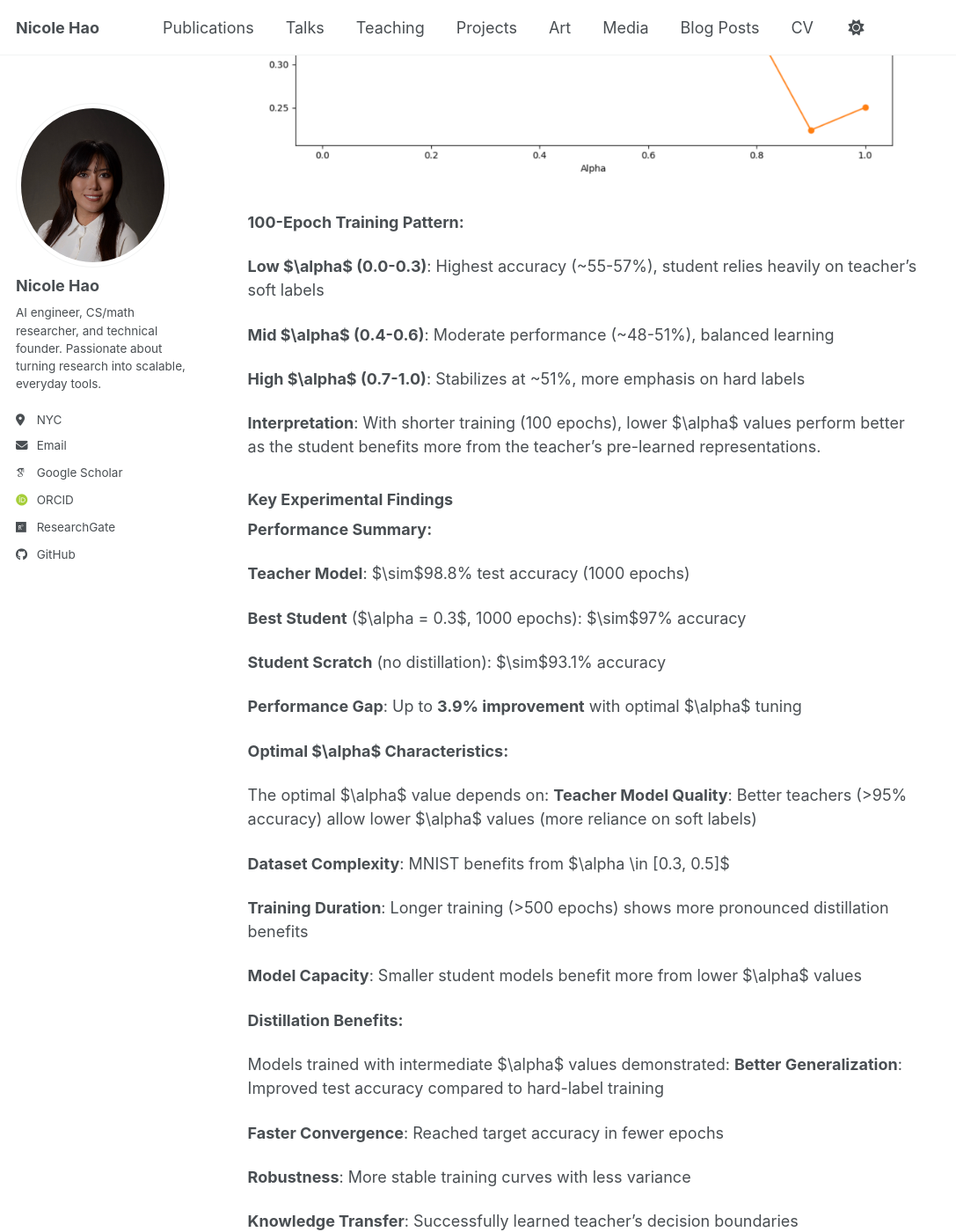
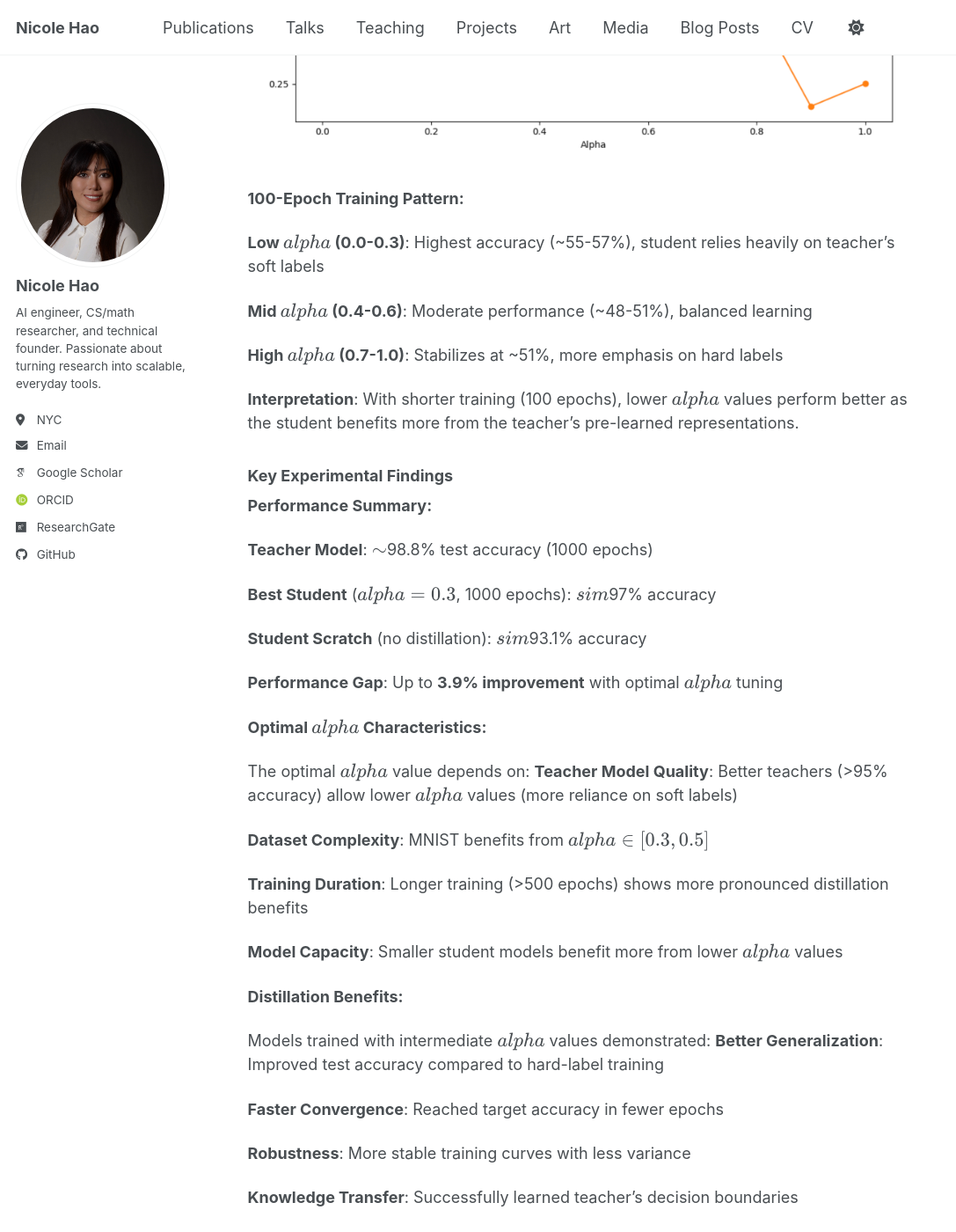
Before and after one commit to nicolehao34/nicolehao34.github.io, a Jekyll site: the page built from _portfolio/knowledge-distillation-alpha.md, in a window 1280 px wide and 1400 px high, scrolled down 7854 px. Shown: the whole window at 88% size, without its empty margins (0-1087 px from the left). Built offline with Jekyll 4.4.1, drawn with Linux system fonts in a browser that asks for light colours; some web fonts are replaced; a script bundle is joined from its source files by our own code; library files that are not in the unit come from our copies; some of the changed text lies outside the part shown.

Commit message:
Fix LaTeX formatting for alpha parameter in knowledge distillation documentation and update Sobolev spaces definition for consistency

```diff
--- a/_portfolio/knowledge-distillation-alpha.md
+++ b/_portfolio/knowledge-distillation-alpha.md
@@ -68,12 +68,12 @@ $$
 **Teacher Model**:
 * 2-layer CNN with 256 and 512 filters
 * Trained for 1000 epochs
-* Achieved \(\sim\)98.8% test accuracy
+* Achieved \\(\sim\\)98.8% test accuracy
 
 **Student Model**:
 * Lightweight 2-layer CNN with 16 and 32 filters
 * Trained for 100 epochs
-* Various \(\alpha\) values tested
+* Various \\(\alpha\\) values tested
 
 ## Experimental Setup
 
@@ -83,7 +83,7 @@ The distillation process follows a teacher-student paradigm where knowledge is t
 
 ![Knowledge Distillation Architecture]({{ base_path }}/images/Projects/KDStructure.jpg)
 
-The teacher model generates soft predictions that encode richer information than hard labels, including uncertainty and class relationships. The student learns from both these soft targets and the ground-truth labels, weighted by the \(\alpha\) parameter.
+The teacher model generates soft predictions that encode richer information than hard labels, including uncertainty and class relationships. The student learns from both these soft targets and the ground-truth labels, weighted by the \\(\alpha\\) parameter.
 
 ## Experimental Results
 
@@ -103,10 +103,10 @@ The teacher model generates soft predictions that encode richer information than
 
 **Key Observations:**
 
-* **Student with Distillation** (Orange line): Shows consistently higher accuracy across most \(\alpha\) values compared to training from scratch
+* **Student with Distillation** (Orange line): Shows consistently higher accuracy across most \\(\alpha\\) values compared to training from scratch
 * **Student Scratch** (Blue line): Baseline performance without teacher guidance
-* **Optimal Range**: \(\alpha \in [0.0, 0.5]\) demonstrates the strongest performance improvement
-* **Performance Drop**: At \(\alpha = 1.0\) (hard labels only), the student performs significantly worse, validating the benefit of soft label guidance
+* **Optimal Range**: \\(\alpha \in [0.0, 0.5]\\) demonstrates the strongest performance improvement
+* **Performance Drop**: At \\(\alpha = 1.0\\) (hard labels only), the student performs significantly worse, validating the benefit of soft label guidance
 
 ### Multi-Epoch Analysis
 
@@ -116,13 +116,13 @@ Comparing performance across different training durations (100, 300, 500, and 10
 
 **Critical Findings:**
 
-1. **100 Epochs** (Blue): Baseline performance, relatively stable across \(\alpha\) values
+1. **100 Epochs** (Blue): Baseline performance, relatively stable across \\(\alpha\\) values
 2. **300 Epochs** (Orange): Slight improvement over 100 epochs
 3. **500 Epochs** (Green): Noticeable performance gains, especially in mid-range \\(\alpha\\) values
 4. **1000 Epochs** (Red): Best overall performance
    - Maintains high accuracy (~96%) for \\(\alpha \in [0.0, 0.8]\\)
    - Dramatic drop at \\(\alpha = 1.0\\) (~93%), showing pure hard-label training is suboptimal
-   - **Peak performance at \\(\alpha = 0.3\\)**: Achieves ~97% accuracy
+   - **Peak performance at \\( \alpha = 0.3 \\)**: Achieves ~97% accuracy
 
 **Key Insight**: Longer training amplifies the benefits of knowledge distillation, with optimal \\(\alpha\\) values (\\(0.3-0.5\\)) showing the most significant improvements.
 
@@ -158,40 +158,40 @@ This unusual pattern suggests the student model requires significant training to
 
 **100-Epoch Training Pattern:**
 
-**Low $\\\\alpha$ (0.0-0.3)**: Highest accuracy (~55-57%), student relies heavily on teacher's soft labels
+**Low \\(alpha\\) (0.0-0.3)**: Highest accuracy (~55-57%), student relies heavily on teacher's soft labels
 
-**Mid $\\\\alpha$ (0.4-0.6)**: Moderate performance (~48-51%), balanced learning
+**Mid \\(alpha\\) (0.4-0.6)**: Moderate performance (~48-51%), balanced learning
 
-**High $\\\\alpha$ (0.7-1.0)**: Stabilizes at ~51%, more emphasis on hard labels
+**High \\(alpha\\) (0.7-1.0)**: Stabilizes at ~51%, more emphasis on hard labels
 
-**Interpretation**: With shorter training (100 epochs), lower $\\\\alpha$ values perform better as the student benefits more from the teacher's pre-learned representations.
+**Interpretation**: With shorter training (100 epochs), lower \\(alpha\\) values perform better as the student benefits more from the teacher's pre-learned representations.
 
 ### Key Experimental Findings
 
 **Performance Summary:**
 
-**Teacher Model**: $\sim$98.8% test accuracy (1000 epochs)
+**Teacher Model**: \\(\sim\\)98.8% test accuracy (1000 epochs)
 
-**Best Student** ($\\\\alpha = 0.3$, 1000 epochs): $\\\\sim$97% accuracy
+**Best Student** (\\(alpha = 0.3\\), 1000 epochs): \\(sim\\)97% accuracy
 
-**Student Scratch** (no distillation): $\\\\sim$93.1% accuracy
+**Student Scratch** (no distillation): \\(sim\\)93.1% accuracy
 
-**Performance Gap**: Up to **3.9% improvement** with optimal $\\\\alpha$ tuning
+**Performance Gap**: Up to **3.9% improvement** with optimal \\(alpha\\) tuning
 
-**Optimal $\\\\alpha$ Characteristics:**
+**Optimal \\(alpha\\) Characteristics:**
 
-The optimal $\\\\alpha$ value depends on:
-**Teacher Model Quality**: Better teachers (>95% accuracy) allow lower $\\\\alpha$ values (more reliance on soft labels)
+The optimal \\(alpha\\) value depends on:
+**Teacher Model Quality**: Better teachers (>95% accuracy) allow lower \\(alpha\\) values (more reliance on soft labels)
 
-**Dataset Complexity**: MNIST benefits from $\\\\alpha \in [0.3, 0.5]$
+**Dataset Complexity**: MNIST benefits from \\(alpha \in [0.3, 0.5] \\)
 
 **Training Duration**: Longer training (>500 epochs) shows more pronounced distillation benefits
 
-**Model Capacity**: Smaller student models benefit more from lower $\\\\alpha$ values
+**Model Capacity**: Smaller student models benefit more from lower \\(alpha\\) values
 
 **Distillation Benefits:**
 
-Models trained with intermediate $\\\\alpha$ values demonstrated:
+Models trained with intermediate \\(alpha\\) values demonstrated:
 **Better Generalization**: Improved test accuracy compared to hard-label training
 
 **Faster Convergence**: Reached target accuracy in fewer epochs
@@ -200,7 +200,7 @@ Models trained with intermediate $\\\\alpha$ values demonstrated:
 
 **Knowledge Transfer**: Successfully learned teacher's decision boundaries
 
-**Smooth Interpolation**: Between memorization ($\\alpha = 1$) and imitation ($\\alpha = 0$)
+**Smooth Interpolation**: Between memorization ((\\alpha = 1\\)) and imitation (\\(alpha = 0\\))
 
 ## Mathematical Framework
 
@@ -215,13 +215,13 @@ $$
 where higher temperature $T > 1$ produces softer probability distributions, revealing more information about the teacher's uncertainty.
 
 **Key Properties:**
-$T = 1$: Standard softmax (sharp distributions)
+\\(T = 1\\): Standard softmax (sharp distributions)
 
-$T \to \infty$: Uniform distribution
+\\(T \to \infty\\): Uniform distribution
 
-Optimal $T \in [2, 5]$ for most tasks
+Optimal \\(T \in [2, 5]\\) for most tasks
 
-**This study used $T = 3.0$** for soft label generation
+**This study used \\(T = 3.0\\)** for soft label generation
 
 ### Theoretical Justification
 
@@ -234,42 +234,38 @@ Optimal $T \in [2, 5]$ for most tasks
 
 ## Conclusions
 
-This research provides empirical validation for the effectiveness of knowledge distillation with varying $\\alpha$ parameters:
+This research provides empirical validation for the effectiveness of knowledge distillation with varying \\(alpha\\) parameters:
 
 ### Main Contributions
 
-1. **Systematic $\\alpha$ Analysis**: Comprehensive evaluation across 11 different $\\alpha$ values ($0.0$ to $1.0$ in $0.1$ increments)
+1. **Systematic \\(alpha\\) Analysis**: Comprehensive evaluation across 11 different \\(alpha\\) values (0.0 to 1.0 in 0.1 increments)
 2. **Multi-Scale Training Study**: Performance characterization across 100, 300, 500, and 1000 epochs
-3. **Optimal Parameter Identification**: $\\alpha \approx 0.3$ yields best performance for MNIST with CNN student
+3. **Optimal Parameter Identification**: \\(alpha \approx 0.3\\) yields best performance for MNIST with CNN student
 4. **Quantitative Validation**: Up to **3.9% accuracy improvement** over pure hard-label training
 
 ### Practical Insights
 
 **For Practitioners:**
-Start with $\\alpha = 0.3-0.5$ for CNN-based models on image classification
+Start with \\( \alpha = 0.3-0.5\\) for CNN-based models on image classification
 
-Use lower $\\alpha$ ($< 0.3$) with high-quality teachers ($> 95\%$ accuracy)
+Use lower \\( \alpha \\) (\\(< 0.3\\)) with high-quality teachers (\\(> 95\%\\) accuracy)
 
 Train for at least 500 epochs to fully realize distillation benefits
 
-Set temperature $T = 3.0$ as a robust default
+Set temperature \\(T = 3.0\\) as a robust default
 
 **For Researchers:**
 - Knowledge distillation effectiveness increases with training duration
 - Soft labels provide stronger learning signal than hard labels for compact models
-- $\\\\alpha$ serves as a critical hyperparameter requiring task-specific tuning
+- \\(\alpha\\) serves as a critical hyperparameter requiring task-specific tuning
 - Further investigation needed on non-image domains and larger-scale models
 
 ### Limitations
 
 1. **Single Dataset**: Focused exclusively on MNIST; generalization to complex datasets (CIFAR-10, ImageNet) requires validation
 2. **Architecture Constraints**: Limited to CNN-based models; transformer and attention-based architectures not explored
-3. **Fixed Temperature**: $T = 3.0$ used throughout; optimal temperature may vary with $\\\\alpha$
+3. **Fixed Temperature**: \\(T = 3.0\\) used throughout; optimal temperature may vary with \\(\alpha\\)
 4. **Compute Resources**: Extensive hyperparameter search limited by computational budget
-
-## Research Supervision
-
-Independent research project conducted under the guidance of **Prof. Yunan Yang**, Department of Mathematics, Cornell University (August 2023).
 
 ## Future Directions
 
@@ -277,14 +273,14 @@ Independent research project conducted under the guidance of **Prof. Yunan Yang*
 
 1. **Dataset Diversity**: Evaluate on Fashion-MNIST, CIFAR-10/100, and Tiny ImageNet
 2. **Architecture Variations**: Test with ResNet, VGG, and modern architectures (Vision Transformers)
-3. **Temperature Tuning**: Co-optimize $\\\\alpha$ and $T$ for maximum performance
+3. **Temperature Tuning**: Co-optimize \\(\alpha\\) and \\(T\\) for maximum performance
 4. **Advanced Metrics**: Include precision, recall, F1-score, and confusion matrix analysis
 
 ### Advanced Research Questions
 
-5. **Theoretical Analysis**: Mathematical characterization of optimal $\\\\alpha$ as a function of dataset complexity
+5. **Theoretical Analysis**: Mathematical characterization of optimal \\(\alpha\\) as a function of dataset complexity
 6. **Noisy Label Robustness**: Evaluate distillation effectiveness under label noise
-7. **Multi-Teacher Ensembles**: Investigate knowledge transfer from multiple teachers with different $\\\\alpha$ weights
+7. **Multi-Teacher Ensembles**: Investigate knowledge transfer from multiple teachers with different \\(\alpha\\) weights
 8. **Neural Architecture Search**: Automatic discovery of student architectures optimized for distillation
 9. **Continual Learning**: Knowledge distillation for sequential task learning
 10. **Cross-Domain Transfer**: Distillation across different modalities (image → text, audio → image)
```
Also changed, not shown: _portfolio/operator-learning-sobolev-spaces.md (+1 -1 lines).
